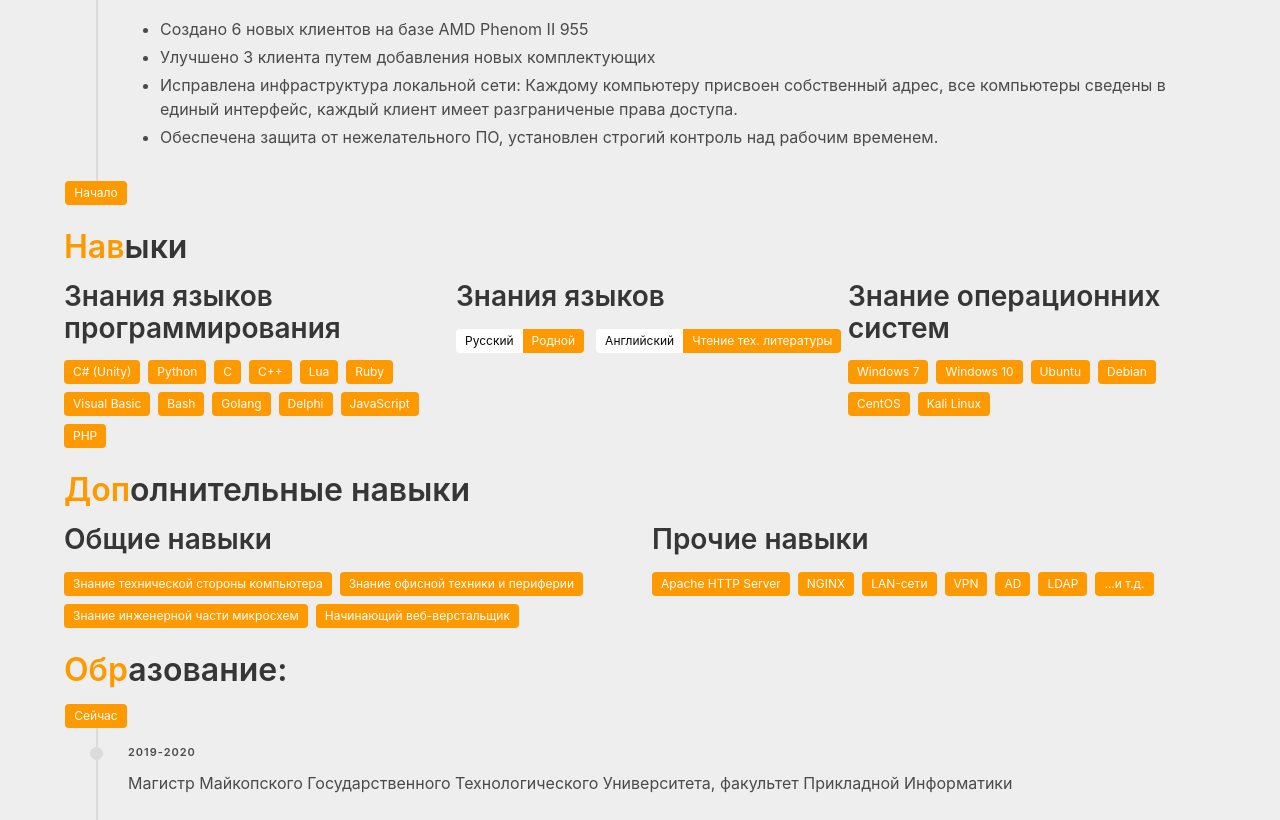
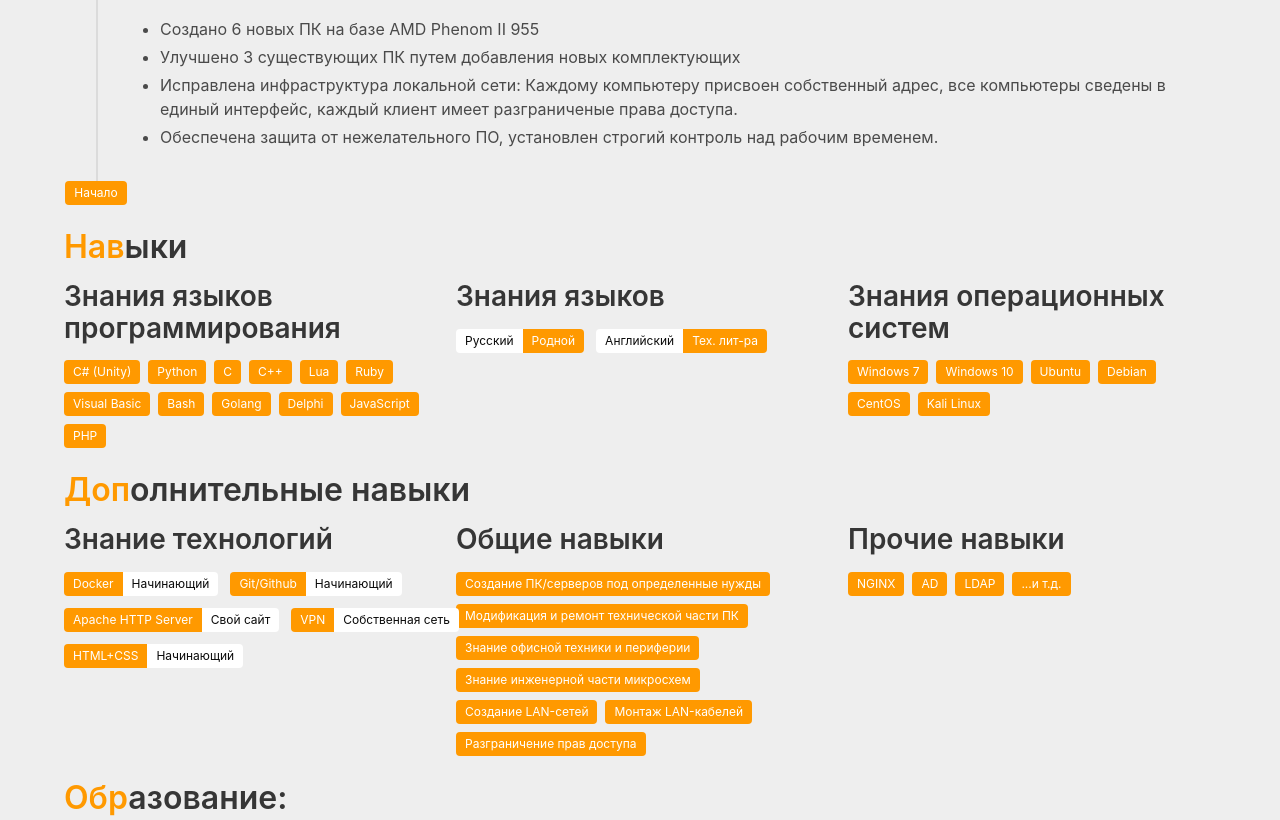
Before and after one commit to Project-Sixth/project-sixth.github.io, a plain HTML site: page index.html in a window 1280 px wide. Shown: the part 725-1545 px from the top of the page. Drawn offline with Linux system fonts and the light colour scheme.

Commit message:
Changed some things plus fixed tupos plus added new column

```diff
--- a/index.html
+++ b/index.html
@@ -54,8 +54,8 @@
 							<div>
 								<i class="fas fa-poll"></i> Результаты:
 								<ul>
-									<li>Создано 6 новых клиентов на базе AMD Phenom II 955</li>
-									<li>Улучшено 3 клиента путем добавления новых комплектующих</li>
+									<li>Создано 6 новых ПК на базе AMD Phenom II 955</li>
+									<li>Улучшено 3 существующих ПК путем добавления новых комплектующих</li>
 									<li>Исправлена инфраструктура локальной сети: Каждому компьютеру присвоен собственный адрес, все компьютеры сведены в единый интерфейс, каждый клиент имеет разграниченые права доступа.</li>
 									<li>Обеспечена защита от нежелательного ПО, установлен строгий контроль над рабочим временем.</li>
 								</ul>
@@ -99,13 +99,13 @@
 							<div class="control">
 								<div class="tags has-addons">
 									<span class="tag is-white">Английский</span>
-									<span class="tag is-primary">Чтение тех. литературы</span>
+									<span class="tag is-primary">Тех. лит-ра</span>
 								</div>
 							</div>
 						</div>
 					</div>
 					<div class="column">
-						<h2>Знание операционних систем</h2>
+						<h2>Знания операционных систем</h2>
 						<div class="tags">
 							<span class="tag is-primary">Windows 7</span>
 							<span class="tag is-primary">Windows 10</span>
@@ -121,24 +121,67 @@
 				<h1><span class="orange-text">Доп</span>олнительные навыки</h1>
 				<div class="columns">
 					<div class="column">
+						<h2>Знание технологий</h2>
+						<div class="field is-grouped">
+							<div class="control">
+								<div class="tags has-addons">
+									<span class="tag is-primary">Docker</span>
+									<span class="tag is-white">Начинающий</span>
+								</div>
+							</div>
+							<div class="control">
+								<div class="tags has-addons">
+									<span class="tag is-primary">Git/Github</span>
+									<span class="tag is-white">Начинающий</span>
+								</div>
+							</div>
+						</div>
+						<div class="field is-grouped">
+							<div class="control">
+								<div class="tags has-addons">
+									<span class="tag is-primary">Apache HTTP Server</span>
+									<span class="tag is-white">Свой сайт</span>
+								</div>
+							</div>
+							<div class="control">
+								<div class="tags has-addons">
+									<span class="tag is-primary">VPN</span>
+									<span class="tag is-white">Собственная сеть</span>
+								</div>
+							</div>
+						</div>
+						<div class="field is-grouped">
+							<div class="control">
+								<div class="tags has-addons">
+									<span class="tag is-primary">HTML+CSS</span>
+									<span class="tag is-white">Начинающий</span>
+								</div>
+							</div>
+						</div>
+					</div>
+					<div class="column">
 						<h2>Общие навыки</h2>
 						<div class="tags">
-							<span class="tag is-primary">Знание технической стороны компьютера</span>
+							<span class="tag is-primary">Создание ПК/серверов под определенные нужды</span>
+							<span class="tag is-primary">Модификация и ремонт технической части ПК</span>
 							<span class="tag is-primary">Знание офисной техники и периферии</span>
 							<span class="tag is-primary">Знание инженерной части микросхем</span>
-							<span class="tag is-primary">Начинающий веб-верстальщик</span>
+							<span class="tag is-primary">Создание LAN-сетей</span>
+							<span class="tag is-primary">Монтаж LAN-кабелей</span>
+							<span class="tag is-primary">Разграничение прав доступа</span>
 						</div>
 					</div>
 					<div class="column">
 						<h2>Прочие навыки</h2>
-						<div class="tags">
-							<span class="tag is-primary">Apache HTTP Server</span>
-							<span class="tag is-primary">NGINX</span>
-							<span class="tag is-primary">LAN-сети</span>
-							<span class="tag is-primary">VPN</span>
-							<span class="tag is-primary">AD</span>
-							<span class="tag is-primary">LDAP</span>
-							<span class="tag is-primary">...и т.д.</span>
+						<div class="field is-grouped">
+							<div class="control">
+								<div class="tags">
+									<span class="tag is-primary">NGINX</span>
+									<span class="tag is-primary">AD</span>
+									<span class="tag is-primary">LDAP</span>
+									<span class="tag is-primary">...и т.д.</span>
+								</div>
+							</div>
 						</div>
 					</div>
 				</div>
```
